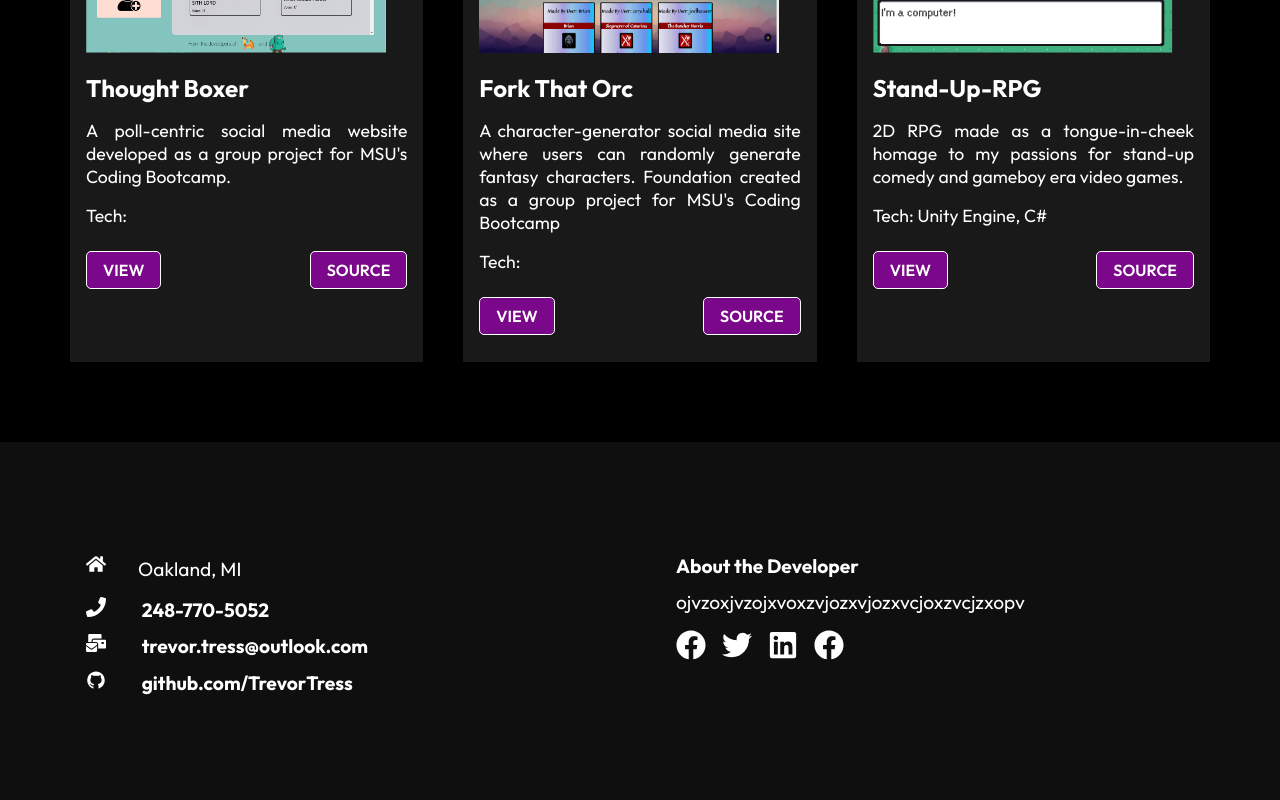
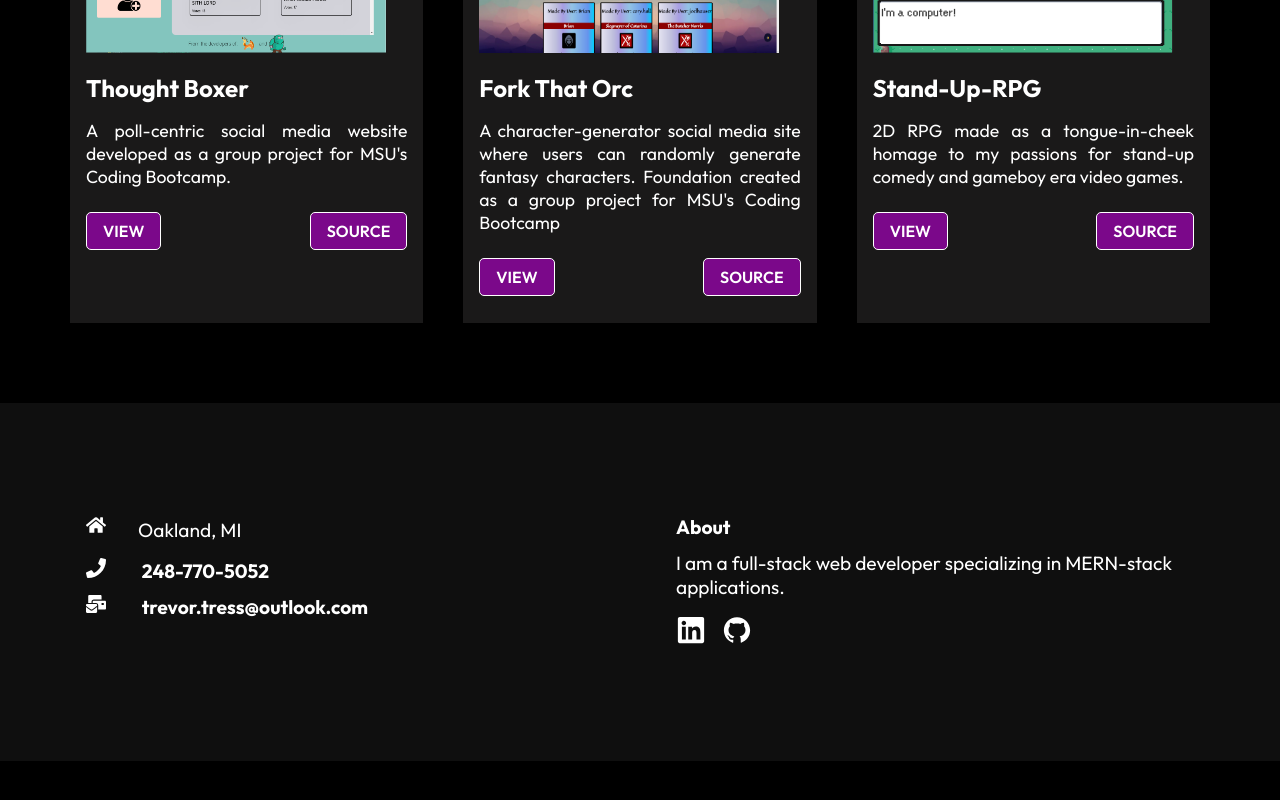
Before and after one commit to TrevorTress/portfolio, a React (Create React App) app: page /project in a window 1280 px wide. Shown: the part 757-1557 px from the top of the page. After the commit the page ends 1518 px from the top, so only its background shows below. Built offline with nearby package versions, Linux system fonts and the light colour scheme.

Commit message:
additional edits

```diff
--- a/src/components/Footer.js
+++ b/src/components/Footer.js
@@ -43,38 +43,28 @@ const Footer = () => {
 							trevor.tress@outlook.com
 						</h4>
 					</div>
-
-					<div className="email">
-						<h4>
-							<AiFillGithub
-								size={20}
-								style={{ color: '#fff', marginRight: '2rem' }}
-							/>{' '}
-							github.com/TrevorTress
-						</h4>
-					</div>
 				</div>
 
 				<div className="right">
-					<h4>About the Developer</h4>
-					<p>ojvzoxjvzojxvoxzvjozxvjozxvcjoxzvcjzxopv</p>
+					<h4>About</h4>
+					<p>
+						I am a full-stack web developer specializing in
+						MERN-stack applications.
+					</p>
 					<div className="social">
-						<FaFacebook
-							size={30}
-							style={{ color: '#fff', marginRight: '1rem' }}
-						/>
-						<FaTwitter
-							size={30}
-							style={{ color: '#fff', marginRight: '1rem' }}
-						/>
+						<a href="https://www.linkedin.com/in/trevortress/">
 							<FaLinkedin
 								size={30}
 								style={{ color: '#fff', marginRight: '1rem' }}
 							/>
-						<FaFacebook
+						</a>
+
+						<a href="https://github.com/TrevorTress">
+							<AiFillGithub
 								size={30}
-							style={{ color: '#fff', marginRight: '1rem' }}
+								style={{ color: '#fff', marginRight: '2rem' }}
 							/>
+						</a>
 					</div>
 				</div>
 			</div>
--- a/src/components/Work.js
+++ b/src/components/Work.js
@@ -15,7 +15,6 @@ const Work = () => {
 							imgsrc={val.imgsrc}
 							title={val.title}
 							text={val.text}
-							tech={val.tech}
 							view={val.view}
 							source={val.source}
 						/>
--- a/src/components/WorkCard.js
+++ b/src/components/WorkCard.js
@@ -10,7 +10,6 @@ const WorkCard = (props) => {
 			<h2 className="project-title">{props.title}</h2>
 			<div className="pro-details">
 				<p>{props.text}</p>
-				<p>{props.tech}</p>
 				<div className="pro-btns">
 					<a href={props.view} className="btn">
 						View
--- a/src/components/WorkCardData.js
+++ b/src/components/WorkCardData.js
@@ -7,7 +7,6 @@ const ProjectCardData = [
 		imgsrc: project1,
 		title: 'Thought Boxer',
 		text: "A poll-centric social media website developed as a group project for MSU's Coding Bootcamp.",
-		tech: 'Tech:',
 		view: 'https://thoughtboxer.herokuapp.com/',
 		source: 'https://github.com/JoelHauser/Thought-Boxer',
 	},
@@ -16,7 +15,6 @@ const ProjectCardData = [
 		imgsrc: project2,
 		title: 'Fork That Orc',
 		text: "A character-generator social media site where users can randomly generate fantasy characters. Foundation created as a group project for MSU's Coding Bootcamp",
-		tech: 'Tech:',
 		view: 'https://fork-that-orc.herokuapp.com/',
 		source: 'https://github.com/cory-hall/fork-that-orc',
 	},
@@ -25,7 +23,6 @@ const ProjectCardData = [
 		imgsrc: project3,
 		title: 'Stand-Up-RPG',
 		text: '2D RPG made as a tongue-in-cheek homage to my passions for stand-up comedy and gameboy era video games.',
-		tech: 'Tech: Unity Engine, C#',
 		view: 'url.com',
 		source: 'https://github.com/TrevorTress/stand-up-rpg',
 	},
```
Lines whose indentation alone changed are shown as unchanged.
